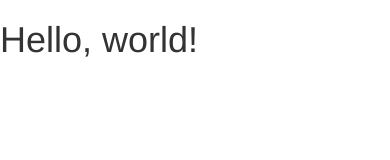
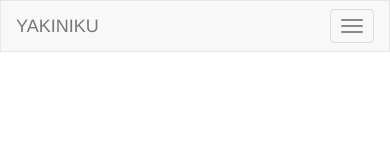
Before and after one commit to masatakaaaaaan/masatakaaaaaan.github.io, a plain HTML site: page index.html in a window 390 px wide. Drawn offline with nearby package versions, Linux system fonts and the light colour scheme.

Commit message:
portforio-1

```diff
--- a/index.html
+++ b/index.html
@@ -13,6 +13,20 @@
     <script src="//maxcdn.bootstrapcdn.com/bootstrap/3.3.5/js/bootstrap.min.js"></script>
   </head>
   <body>
-    <h1>Hello, world!</h1>
+    <header>
+      <nav class="navbar navbar-default">
+        <div class="container-fluid">
+          <div class="navbar-header">
+            <button type="button" class="navbar-toggle collapsed" data-toggle="collapse" data-target="#bs-example-navbar-collapse-1" aria-expanded="false">
+              <span class="sr-only">Toggle navigation</span>
+              <span class="icon-bar"></span>
+              <span class="icon-bar"></span>
+              <span class="icon-bar"></span>
+            </button>
+            <a class="navbar-brand" href="https://masatakaaaaaan.github.io/">YAKINIKU</a>
+          </div>
+        </div><!-- /.container-fluid -->
+      </nav>
+    </header>
   </body>
 </html>
```
